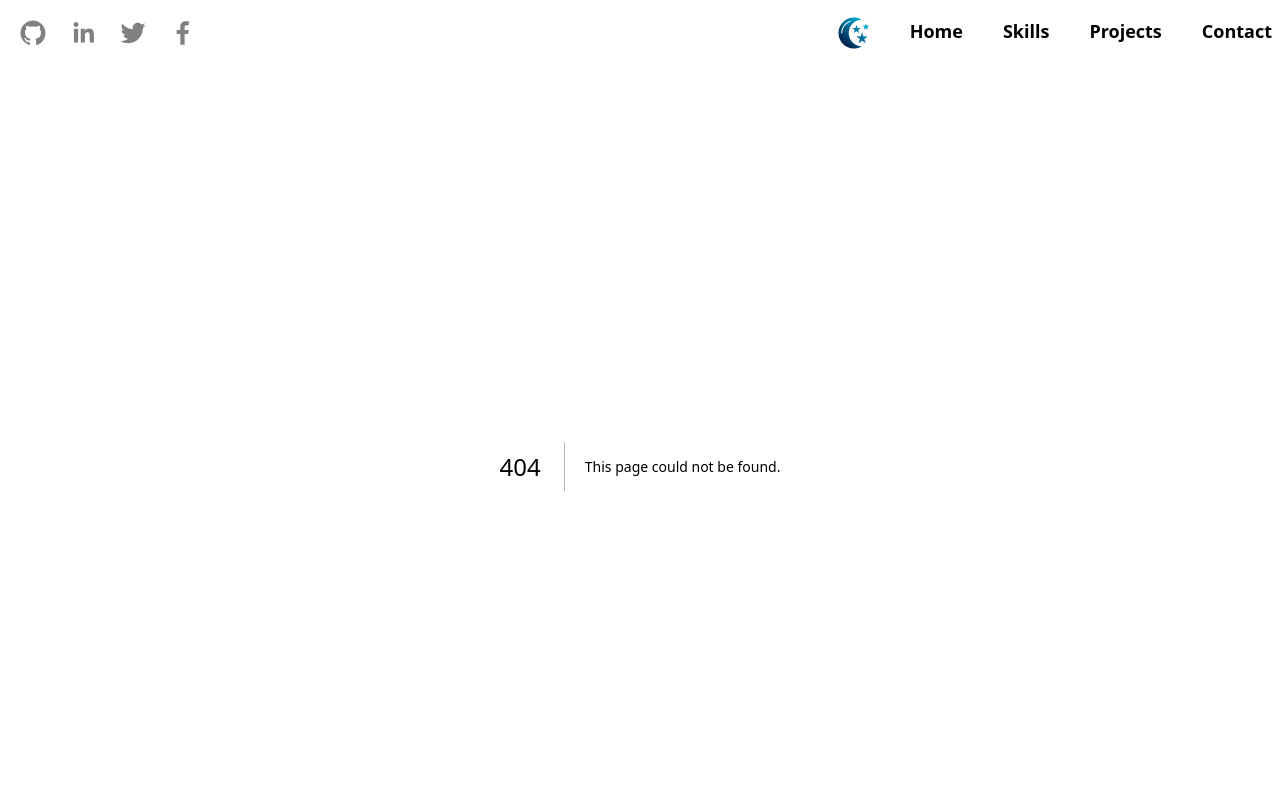
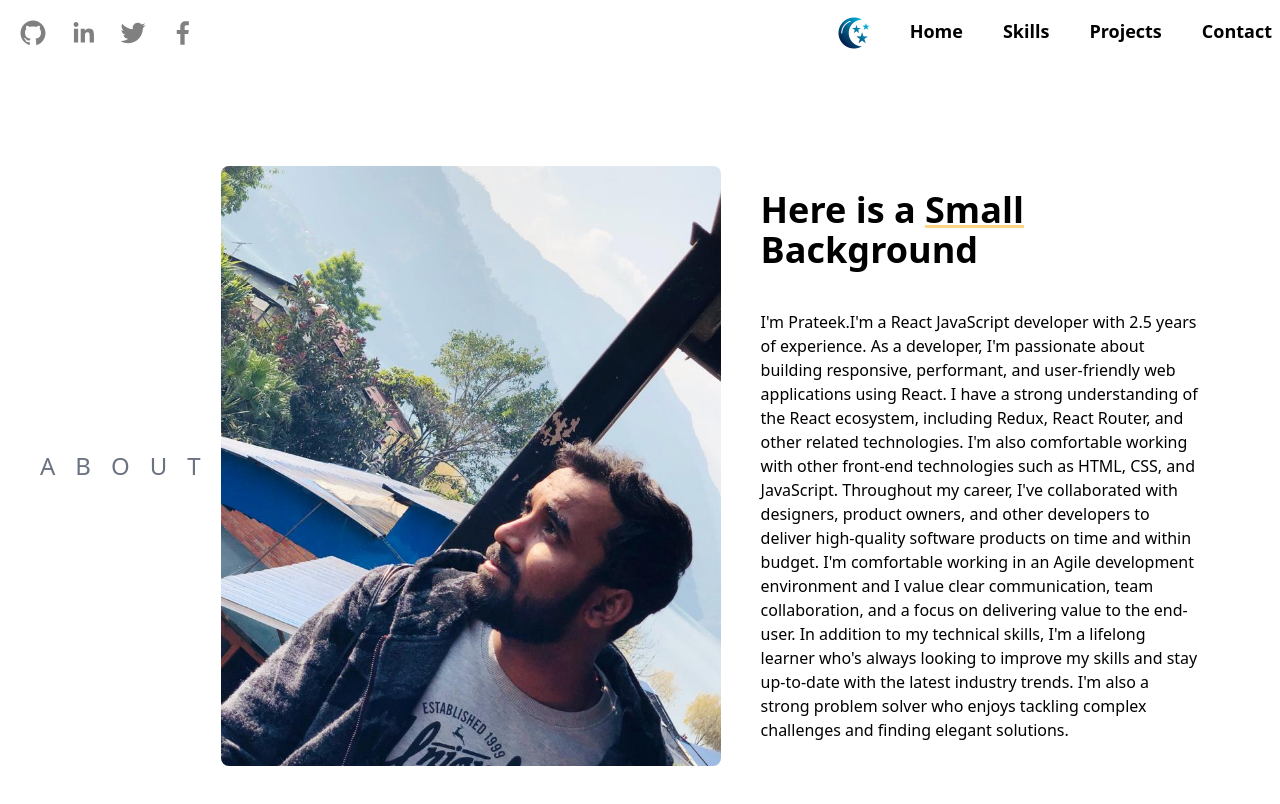
Before and after one commit to guptaPrateek10/myPortfolio, a Next.js app: page /components/About in a window 1280 px wide. Before the commit this address had no page. Shown: the top 804 px of the page. Built offline with nearby package versions, Linux system fonts and the light colour scheme.

Commit message:
About section added

```diff
--- a/next.config.js
+++ b/next.config.js
@@ -1,6 +1,6 @@
 /** @type {import('next').NextConfig} */
 const nextConfig = {
   reactStrictMode: true,
-}
+};
 
-module.exports = nextConfig
+module.exports = nextConfig;
--- /dev/null
+++ b/src/pages/components/About.tsx
@@ -0,0 +1,61 @@
+import React from "react";
+import { motion } from "framer-motion";
+import mypic from "../../assets/mypic.jpg";
+
+type Props = {};
+
+const About = (props: Props) => {
+  return (
+    <motion.div
+      initial={{ opacity: 0 }}
+      whileInView={{ opacity: 1 }}
+      transition={{ duration: 1.5 }}
+      className="flex  flex-col relative h-screen text-center md:text-left md:flex-row
+    max-w-7xl px-10 justify-evenly mx-auto items-center"
+    >
+      <h3 className=" top-24 uppercase tracking-[20px] text-gray-500 text-2xl">
+        About
+      </h3>
+
+      <motion.img
+        initial={{ x: -200, opacity: 0 }}
+        whileInView={{ opacity: 1, x: 0 }}
+        transition={{ duration: 1 }}
+        viewport={{ once: true }}
+        src={mypic.src}
+        width={300}
+        height={300}
+        alt="Prateek picture"
+        className="-mb-20 md:mb-0  rounded-full object-cover
+        flex-shrink-0 w-56 h-56 md:rounded-lg
+         md:w-64 md:h-95 xl:w-[500px] xl:h-[600px] "
+      />
+      <div className="space-y-10 px-0 md:px-10">
+        <h4 className="text-4xl font-semibold">
+          Here is a{" "}
+          <span className="underline decoration-[#f7ab0a]/50"> Small</span>{" "}
+          Background
+        </h4>
+        <p className="text-base">
+          I'm Prateek.I'm a React JavaScript developer with 2.5 years of
+          experience. As a developer, I'm passionate about building responsive,
+          performant, and user-friendly web applications using React. I have a
+          strong understanding of the React ecosystem, including Redux, React
+          Router, and other related technologies. I'm also comfortable working
+          with other front-end technologies such as HTML, CSS, and JavaScript.
+          Throughout my career, I've collaborated with designers, product
+          owners, and other developers to deliver high-quality software products
+          on time and within budget. I'm comfortable working in an Agile
+          development environment and I value clear communication, team
+          collaboration, and a focus on delivering value to the end-user. In
+          addition to my technical skills, I'm a lifelong learner who's always
+          looking to improve my skills and stay up-to-date with the latest
+          industry trends. I'm also a strong problem solver who enjoys tackling
+          complex challenges and finding elegant solutions.
+        </p>
+      </div>
+    </motion.div>
+  );
+};
+
+export default About;
--- a/src/pages/index.tsx
+++ b/src/pages/index.tsx
@@ -2,21 +2,27 @@ import Image from "next/image";
 import { Inter } from "next/font/google";
 import Head from "next/head";
 import Hero from "./components/Hero";
+import About from "./components/About";
 
 const inter = Inter({ subsets: ["latin"] });
 
 export default function Home() {
   return (
     <main
-      className={`dark:bg-gray-800 bg-white flex min-h-screen flex-col items-center justify-between p-24 ${inter.className} snap-y  snap-mandatory  z-0`}
+      className={`dark:bg-gray-800 bg-white h-screen flex flex-col
+        ${inter.className} snap-y  snap-mandatory z-0`}
     >
       <Head>
         <title>Prateek's Portfolio</title>
       </Head>
 
       {/*Hero Section */}
-      <section id="hero" className="snap-center ">
+      <section id="hero" className="snap-start">
         <Hero />
+      </section>
+      {/*About */}
+      <section id="about" className="snap-center">
+        <About />
       </section>
       {/*Skills */}
 
```
